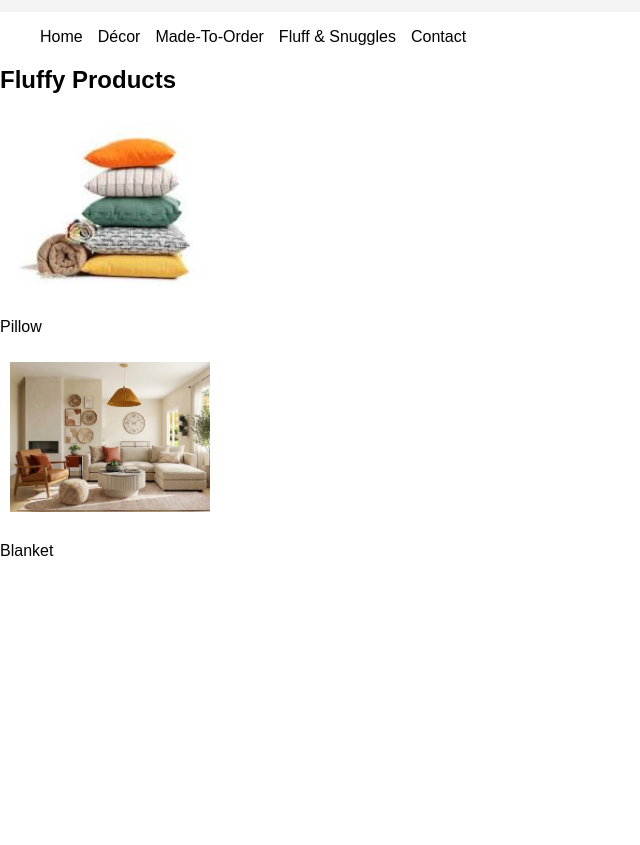
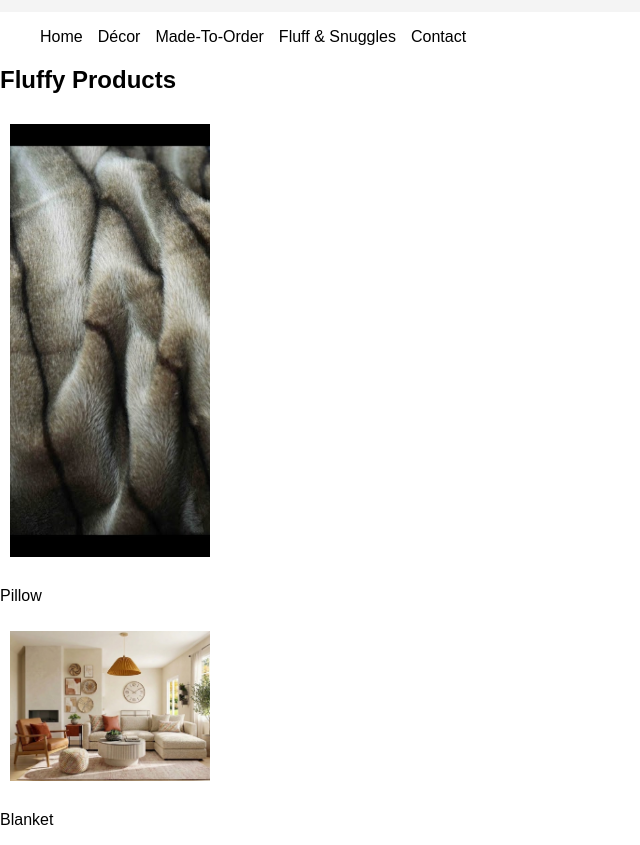
Before and after one commit to khethangsebelee-hue/Joyinaboxx, a plain HTML site: page fluff.html in a window 1280 px wide. Shown: the part 41-886 px from the top of the page, without its empty margins (0-640 px from the left). Before the commit the page ends 800 px from the top, so only its background shows below. Drawn offline with Linux system fonts and the light colour scheme.

Commit message:
Update fluff.html

```diff
--- a/fluff.html
+++ b/fluff.html
@@ -22,7 +22,7 @@
 <div class="container">
     <h2>Fluffy Products</h2>
     <div class="grid">
-        <div class="card"><img src="david.jpeg"><p>Pillow</p></div>
+        <div class="card"><img src="dab.jpeg"><p>Pillow</p></div>
         <div class="card"><img src="EEEEEMM.jpeg"><p>Blanket</p></div>
     </div>
 </div>
```
